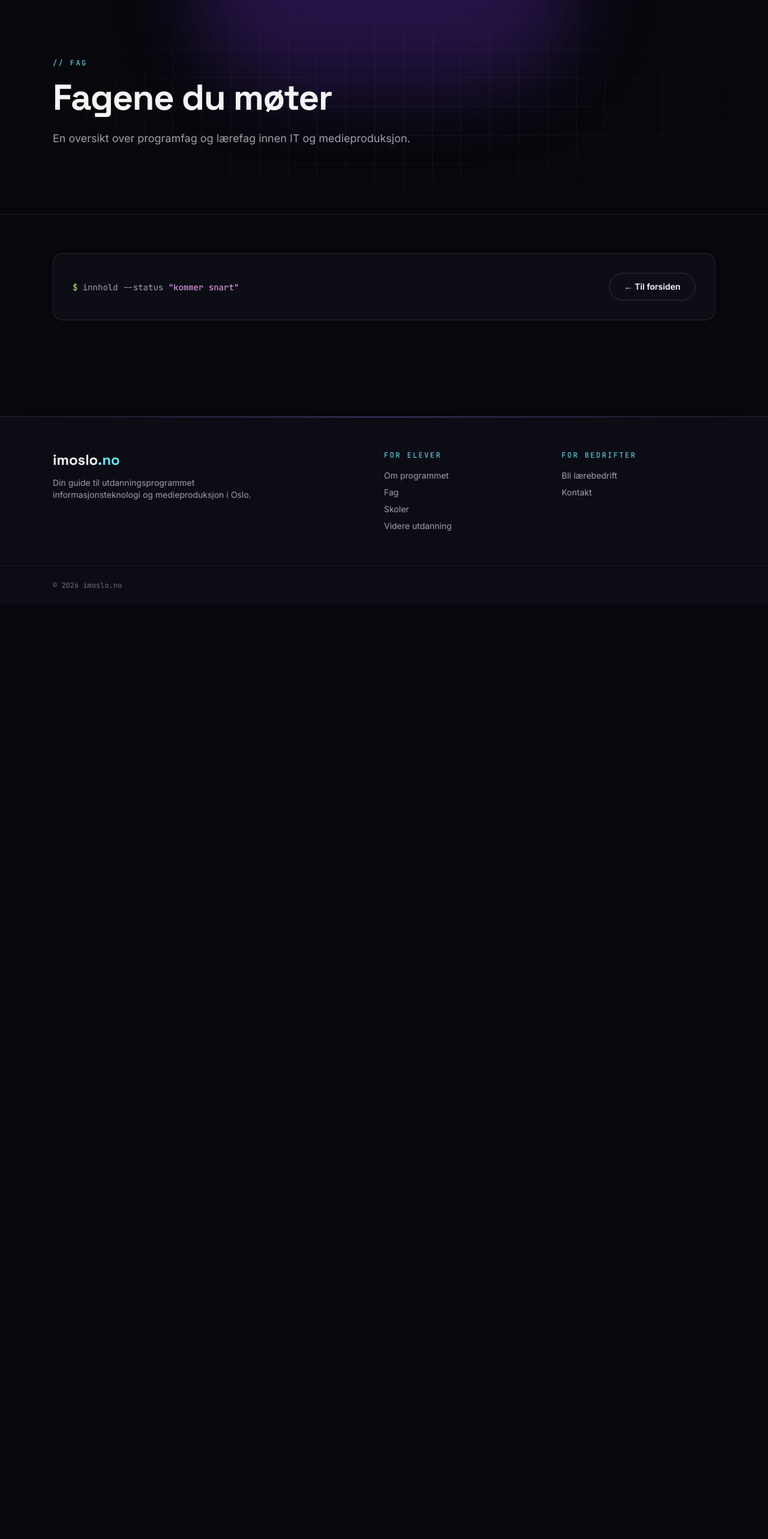
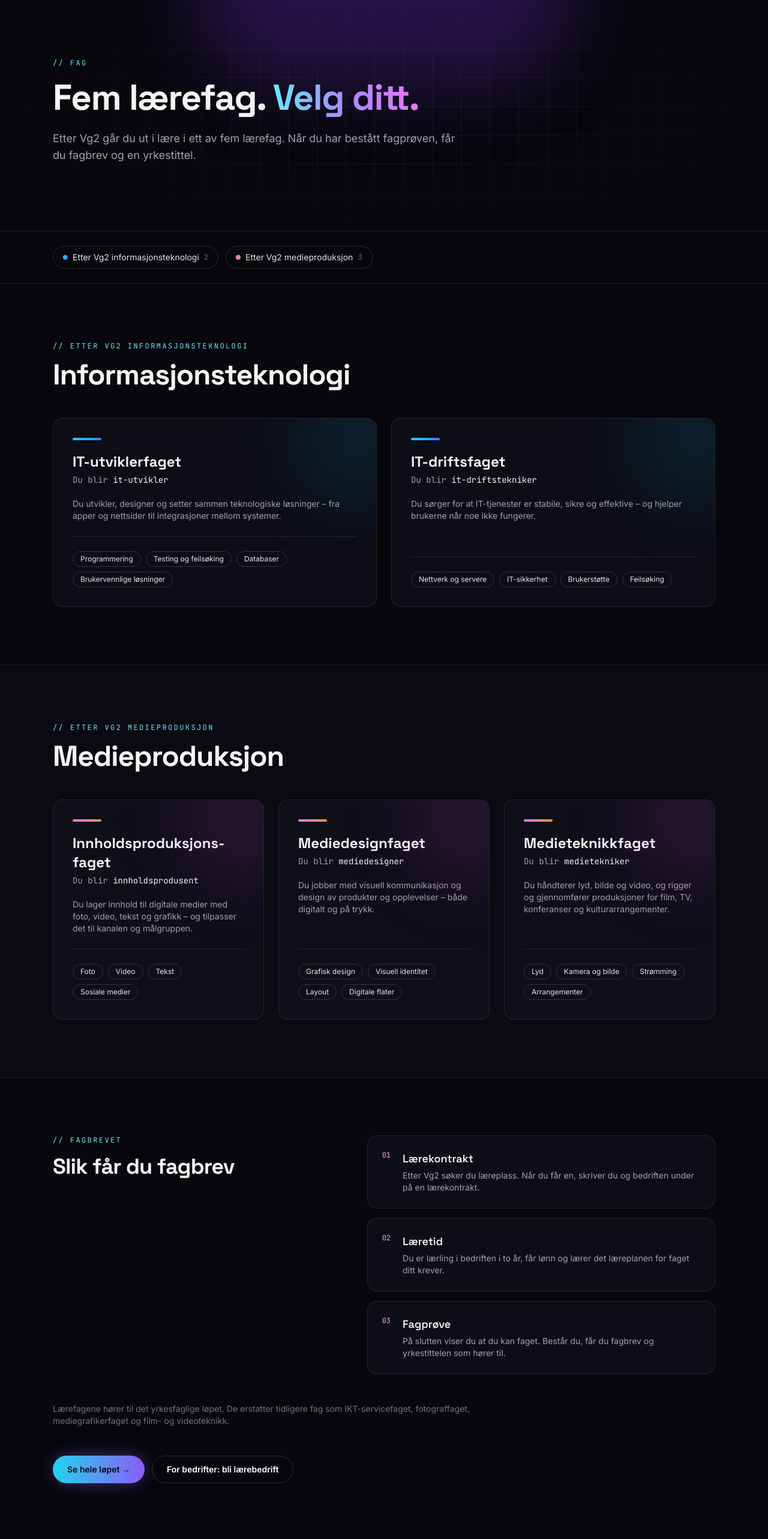
Before and after one commit to staidigital/imoslo, a Next.js app: page /fag in a window 1280 px wide. Shown: the part 80-2646 px from the top of the page at 60% size. Before the commit the page ends 1088 px from the top, so only its background shows below. Built offline with nearby package versions, Linux system fonts and the light colour scheme.

Commit message:
Add fag page with the five lærefag
List the lærefag after each Vg2 track with job titles and example
tasks, and explain how to get a fagbrev.

Co-Authored-By: Claude Opus 5.5 <noreply@anthropic.com>

```diff
--- a/app/fag/page.tsx
+++ b/app/fag/page.tsx
@@ -1,11 +1,202 @@
-import ComingSoon from "@/components/ComingSoon";
+import type { Metadata } from "next";
+import Link from "next/link";
+import PageHero from "@/components/PageHero";
+
+export const metadata: Metadata = {
+  title: "Fag og fagbrev – IMO Oslo",
+  description:
+    "De fem lærefagene i informasjonsteknologi og medieproduksjon – og hvilket fagbrev og hvilken yrkestittel de gir.",
+};
+
+type Lærefag = {
+  name: string;
+  title: string;
+  text: string;
+  work: string[];
+};
+
+/* Lærefag og yrkestitler: udir.no (Kort om informasjonsteknologi og medieproduksjon). */
+
+const groups: {
+  id: string;
+  vg2: string;
+  accent: string;
+  glow: string;
+  fag: Lærefag[];
+}[] = [
+  {
+    id: "it",
+    vg2: "Informasjonsteknologi",
+    accent: "from-cyan-400 to-blue-500",
+    glow: "bg-cyan-500/15",
+    fag: [
+      {
+        name: "IT-utviklerfaget",
+        title: "IT-utvikler",
+        text: "Du utvikler, designer og setter sammen teknologiske løsninger – fra apper og nettsider til integrasjoner mellom systemer.",
+        work: ["Programmering", "Testing og feilsøking", "Databaser", "Brukervennlige løsninger"],
+      },
+      {
+        name: "IT-driftsfaget",
+        title: "IT-driftstekniker",
+        text: "Du sørger for at IT-tjenester er stabile, sikre og effektive – og hjelper brukerne når noe ikke fungerer.",
+        work: ["Nettverk og servere", "IT-sikkerhet", "Brukerstøtte", "Feilsøking"],
+      },
+    ],
+  },
+  {
+    id: "medier",
+    vg2: "Medieproduksjon",
+    accent: "from-fuchsia-400 to-orange-400",
+    glow: "bg-fuchsia-500/15",
+    fag: [
+      {
+        name: "Innholds\u00ADproduksjons\u00ADfaget",
+        title: "Innholdsprodusent",
+        text: "Du lager innhold til digitale medier med foto, video, tekst og grafikk – og tilpasser det til kanalen og målgruppen.",
+        work: ["Foto", "Video", "Tekst", "Sosiale medier"],
+      },
+      {
+        name: "Mediedesignfaget",
+        title: "Mediedesigner",
+        text: "Du jobber med visuell kommunikasjon og design av produkter og opplevelser – både digitalt og på trykk.",
+        work: ["Grafisk design", "Visuell identitet", "Layout", "Digitale flater"],
+      },
+      {
+        name: "Medieteknikkfaget",
+        title: "Medietekniker",
+        text: "Du håndterer lyd, bilde og video, og rigger og gjennomfører produksjoner for film, TV, konferanser og kulturarrangementer.",
+        work: ["Lyd", "Kamera og bilde", "Strømming", "Arrangementer"],
+      },
+    ],
+  },
+];
 
 export default function Fag() {
   return (
-    <ComingSoon
-      eyebrow="// Fag"
-      title="Fagene du møter"
-      lead="En oversikt over programfag og lærefag innen IT og medieproduksjon."
-    />
+    <>
+      <PageHero
+        eyebrow="// Fag"
+        title={
+          <>
+            Fem lærefag. <span className="text-gradient">Velg ditt.</span>
+          </>
+        }
+        lead="Etter Vg2 går du ut i lære i ett av fem lærefag. Når du har bestått fagprøven, får du fagbrev og en yrkestittel."
+      />
+
+      {/* ───────── Hopp til ───────── */}
+      <nav aria-label="Retninger" className="border-b border-white/10">
+        <div className="container-page flex flex-wrap gap-3 py-6">
+          {groups.map((g) => (
+            <a
+              key={g.id}
+              href={`#${g.id}`}
+              className="inline-flex items-center gap-2 rounded-full border border-white/15 px-4 py-2 text-sm text-zinc-200 transition hover:border-white/40 hover:bg-white/5"
+            >
+              <span className={`h-2 w-2 rounded-full bg-gradient-to-r ${g.accent}`} />
+              Etter Vg2 {g.vg2.toLowerCase()}
+              <span className="font-mono text-xs text-zinc-500">{g.fag.length}</span>
+            </a>
+          ))}
+        </div>
+      </nav>
+
+      {/* ───────── Lærefagene ───────── */}
+      {groups.map((g, gi) => (
+        <section
+          key={g.id}
+          id={g.id}
+          className={`scroll-mt-20 py-20 sm:py-24 ${gi % 2 === 1 ? "border-y border-white/10 bg-ink-900/60" : ""}`}
+        >
+          <div className="container-page">
+            <p className="eyebrow mb-4">{`// Etter Vg2 ${g.vg2.toLowerCase()}`}</p>
+            <h2 className="max-w-2xl font-display text-3xl font-bold tracking-tight sm:text-5xl">
+              {g.vg2}
+            </h2>
+
+            <ul className={`mt-12 grid gap-6 ${g.fag.length === 3 ? "lg:grid-cols-3" : "md:grid-cols-2"}`}>
+              {g.fag.map((f) => (
+                <li key={f.name} className="card relative flex flex-col overflow-hidden p-6 sm:p-8">
+                  <div
+                    className={`pointer-events-none absolute -right-16 -top-16 h-48 w-48 rounded-full ${g.glow} blur-3xl`}
+                  />
+                  <span className={`inline-block h-1 w-12 rounded-full bg-gradient-to-r ${g.accent}`} />
+                  <h3 lang="nb" className="mt-5 hyphens-manual break-words font-display text-xl font-bold sm:text-2xl lg:text-xl xl:text-2xl">{f.name}</h3>
+                  <p className="mt-1 font-mono text-sm text-zinc-400">
+                    Du blir <span className="text-zinc-100">{f.title.toLowerCase()}</span>
+                  </p>
+                  <p className="mt-5 flex-1 text-sm text-zinc-400">{f.text}</p>
+                  <ul className="mt-6 flex flex-wrap gap-2 border-t border-white/10 pt-6">
+                    {f.work.map((w) => (
+                      <li
+                        key={w}
+                        className="rounded-full border border-white/15 px-3 py-1 text-xs text-zinc-200"
+                      >
+                        {w}
+                      </li>
+                    ))}
+                  </ul>
+                </li>
+              ))}
+            </ul>
+          </div>
+        </section>
+      ))}
+
+      {/* ───────── Slik får du fagbrev ───────── */}
+      <section className="container-page py-20 sm:py-24">
+        <div className="grid gap-10 lg:grid-cols-[1fr_1.2fr] lg:items-start">
+          <div>
+            <p className="eyebrow mb-4">{"// Fagbrevet"}</p>
+            <h2 className="font-display text-3xl font-bold tracking-tight sm:text-4xl">
+              Slik får du fagbrev
+            </h2>
+          </div>
+          <ol className="space-y-4">
+            {[
+              {
+                step: "01",
+                title: "Lærekontrakt",
+                text: "Etter Vg2 søker du læreplass. Når du får en, skriver du og bedriften under på en lærekontrakt.",
+              },
+              {
+                step: "02",
+                title: "Læretid",
+                text: "Du er lærling i bedriften i to år, får lønn og lærer det læreplanen for faget ditt krever.",
+              },
+              {
+                step: "03",
+                title: "Fagprøve",
+                text: "På slutten viser du at du kan faget. Består du, får du fagbrev og yrkestittelen som hører til.",
+              },
+            ].map((s) => (
+              <li key={s.step} className="card flex gap-5 p-6">
+                <span className="font-mono text-xs text-fuchsia-300">{s.step}</span>
+                <div>
+                  <h3 className="font-display text-lg font-semibold">{s.title}</h3>
+                  <p className="mt-1 text-sm text-zinc-400">{s.text}</p>
+                </div>
+              </li>
+            ))}
+          </ol>
+        </div>
+
+        <p className="mt-12 max-w-3xl text-sm text-zinc-500">
+          Lærefagene hører til det yrkesfaglige løpet. De erstatter tidligere
+          fag som IKT-servicefaget, fotograffaget, mediegrafikerfaget og film-
+          og videoteknikk.
+        </p>
+
+        <div className="mt-12 flex flex-wrap gap-3">
+          <Link href="/om-programmet" className="btn-primary">
+            Se hele løpet →
+          </Link>
+          <Link href="/bli-laerebedrift" className="btn-ghost">
+            For bedrifter: bli lærebedrift
+          </Link>
+        </div>
+      </section>
+    </>
   );
 }
```
